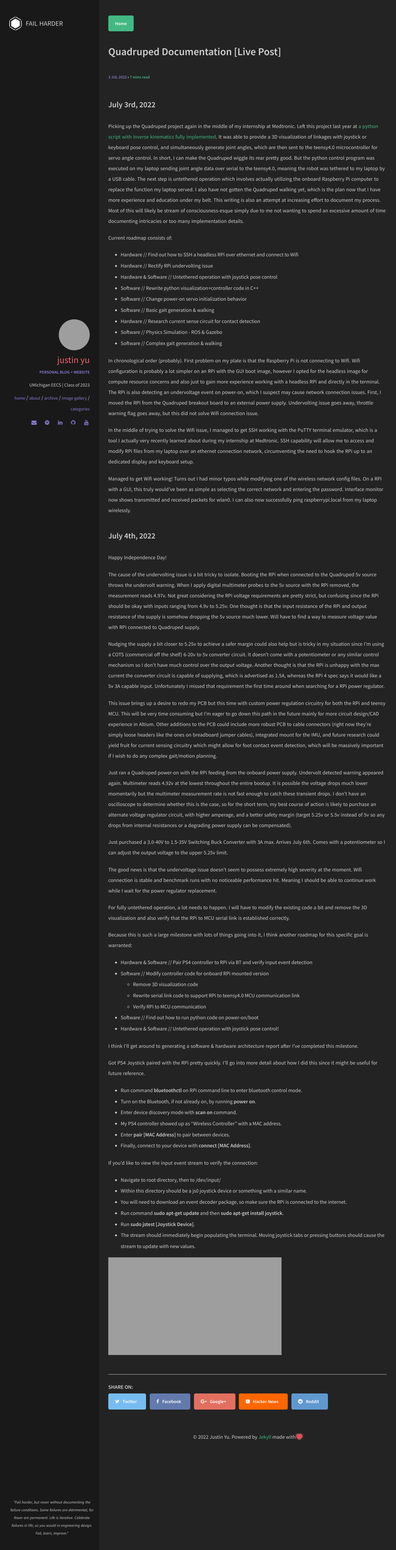
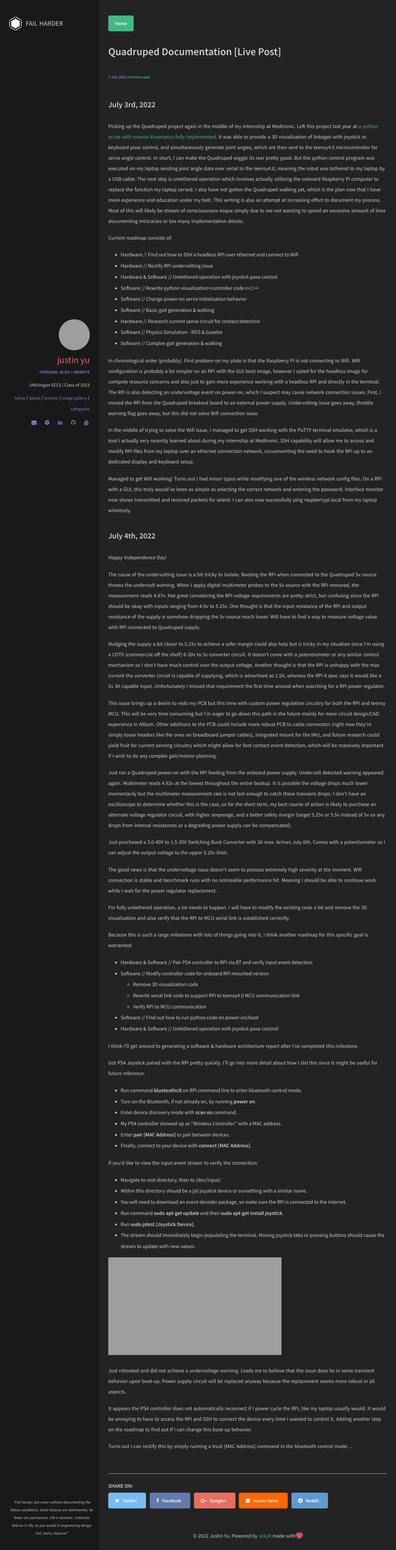
Before and after one commit to uynitsuj/uynitsuj.github.io, a Jekyll site: the page built from _posts/2022-07-03-quadruped-documentation.md, in a window 1280 px wide. Shown: the whole page at 31% size. Built offline with Jekyll 4.4.1, drawn with Linux system fonts in a browser that asks for light colours; grey boxes are pictures that could not be loaded.

Commit message:
Update 2022-07-03-quadruped-documentation.md

```diff
--- a/_posts/2022-07-03-quadruped-documentation.md
+++ b/_posts/2022-07-03-quadruped-documentation.md
@@ -75,3 +75,9 @@
 * The stream should immediately begin populating the terminal. Moving joystick tabs or pressing buttons should cause the stream to update with new values.
 
 <iframe width="560" height="315" src="https://www.youtube.com/embed/fIgTX0zC1i0" title="YouTube video player" frameborder="0" allow="accelerometer; autoplay; clipboard-write; encrypted-media; gyroscope; picture-in-picture" allowfullscreen></iframe>
+
+Just rebooted and did not achieve a undervoltage warning. Leads me to believe that the issue does lie in some transient behavior upon boot-up. Power supply circuit will be replaced anyway because the replacement seems more robust in all aspects.
+
+It appears the PS4 controller does not automatically reconnect if I power cycle the RPi, like my laptop usually would. It would be annoying to have to access the RPi and SSH to connect the device every time I wanted to control it. Adding another step on the roadmap to find out if I can change this boot-up behavior.
+
+Turns out I can rectify this by simply running a trust [MAC Address] command in the bluetooth control mode…
```
